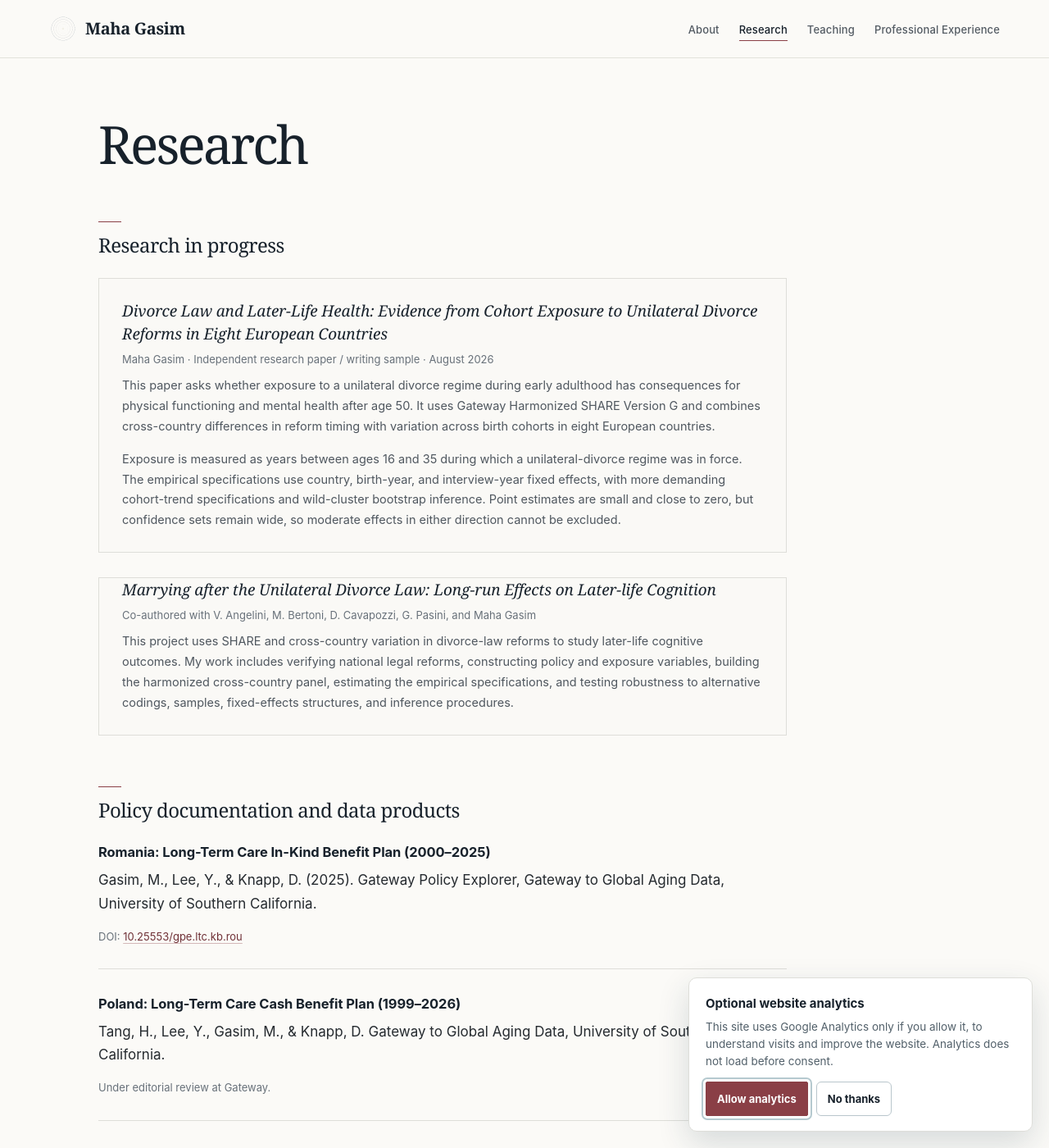
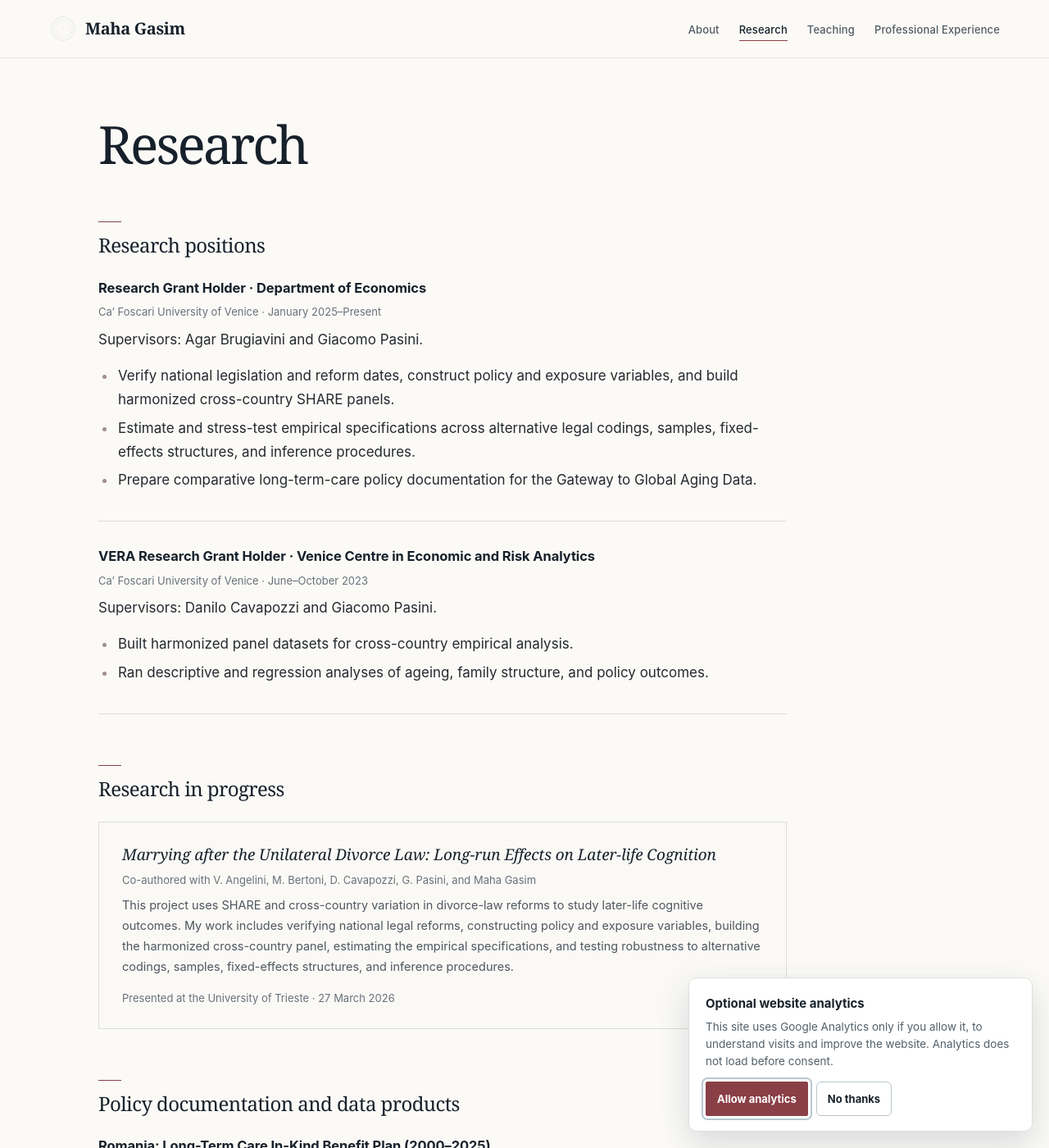
Before and after one commit to mahagasim/mahagasim.github.io, a Jekyll site: the page built from research.md, in a window 1280 px wide and 1400 px high. Shown: the whole window at 82% size. Built offline with Jekyll 4.4.1, drawn with Linux system fonts in a browser that asks for light colours; some of the changed text lies outside the part shown.

Commit message:
Reorder research page and keep cognition project only

```diff
--- a/research.md
+++ b/research.md
@@ -1,47 +1,10 @@
 ---
 layout: default
 title: Research
-description: Research in progress, policy data products, presentations, and research positions by Maha Gasim.
+description: Research positions, research in progress, and policy data products by Maha Gasim.
 ---
 
 # Research
-
-## Research in progress
-
-<div class="entry feature-entry paper-entry">
-  <h3><em>Divorce Law and Later-Life Health: Evidence from Cohort Exposure to Unilateral Divorce Reforms in Eight European Countries</em></h3>
-  <p class="entry-meta">Maha Gasim · Independent research paper / writing sample · August 2026</p>
-  <p>This paper asks whether exposure to a unilateral divorce regime during early adulthood has consequences for physical functioning and mental health after age 50. It uses Gateway Harmonized SHARE Version G and combines cross-country differences in reform timing with variation across birth cohorts in eight European countries.</p>
-  <p>Exposure is measured as years between ages 16 and 35 during which a unilateral-divorce regime was in force. The empirical specifications use country, birth-year, and interview-year fixed effects, with more demanding cohort-trend specifications and wild-cluster bootstrap inference. Point estimates are small and close to zero, but confidence sets remain wide, so moderate effects in either direction cannot be excluded.</p>
-</div>
-
-<div class="entry feature-entry paper-entry">
-  <h3><em>Marrying after the Unilateral Divorce Law: Long-run Effects on Later-life Cognition</em></h3>
-  <p class="entry-meta">Co-authored with V. Angelini, M. Bertoni, D. Cavapozzi, G. Pasini, and Maha Gasim</p>
-  <p>This project uses SHARE and cross-country variation in divorce-law reforms to study later-life cognitive outcomes. My work includes verifying national legal reforms, constructing policy and exposure variables, building the harmonized cross-country panel, estimating the empirical specifications, and testing robustness to alternative codings, samples, fixed-effects structures, and inference procedures.</p>
-</div>
-
-## Policy documentation and data products
-
-<div class="entry">
-  <h3>Romania: Long-Term Care In-Kind Benefit Plan (2000–2025)</h3>
-  <p>Gasim, M., Lee, Y., &amp; Knapp, D. (2025). Gateway Policy Explorer, Gateway to Global Aging Data, University of Southern California.</p>
-  <p class="entry-meta">DOI: <a href="https://doi.org/10.25553/gpe.ltc.kb.rou">10.25553/gpe.ltc.kb.rou</a></p>
-</div>
-
-<div class="entry">
-  <h3>Poland: Long-Term Care Cash Benefit Plan (1999–2026)</h3>
-  <p>Tang, H., Lee, Y., Gasim, M., &amp; Knapp, D. Gateway to Global Aging Data, University of Southern California.</p>
-  <p class="entry-meta">Under editorial review at Gateway.</p>
-</div>
-
-## Presentations
-
-<div class="entry presentation-entry">
-  <h3>University of Trieste</h3>
-  <p class="entry-meta">27 March 2026</p>
-  <p><em>Marrying after the Unilateral Divorce Law: Long-run Effects on Later-life Cognition</em>.</p>
-</div>
 
 ## Research positions
 
@@ -65,3 +28,26 @@ description: Research in progress, policy data products, presentations, and rese
     <li>Ran descriptive and regression analyses of ageing, family structure, and policy outcomes.</li>
   </ul>
 </div>
+
+## Research in progress
+
+<div class="entry feature-entry paper-entry">
+  <h3><em>Marrying after the Unilateral Divorce Law: Long-run Effects on Later-life Cognition</em></h3>
+  <p class="entry-meta">Co-authored with V. Angelini, M. Bertoni, D. Cavapozzi, G. Pasini, and Maha Gasim</p>
+  <p>This project uses SHARE and cross-country variation in divorce-law reforms to study later-life cognitive outcomes. My work includes verifying national legal reforms, constructing policy and exposure variables, building the harmonized cross-country panel, estimating the empirical specifications, and testing robustness to alternative codings, samples, fixed-effects structures, and inference procedures.</p>
+  <p class="entry-meta">Presented at the University of Trieste · 27 March 2026</p>
+</div>
+
+## Policy documentation and data products
+
+<div class="entry">
+  <h3>Romania: Long-Term Care In-Kind Benefit Plan (2000–2025)</h3>
+  <p>Gasim, M., Lee, Y., &amp; Knapp, D. (2025). Gateway Policy Explorer, Gateway to Global Aging Data, University of Southern California.</p>
+  <p class="entry-meta">DOI: <a href="https://doi.org/10.25553/gpe.ltc.kb.rou">10.25553/gpe.ltc.kb.rou</a></p>
+</div>
+
+<div class="entry">
+  <h3>Poland: Long-Term Care Cash Benefit Plan (1999–2026)</h3>
+  <p>Tang, H., Lee, Y., Gasim, M., &amp; Knapp, D. Gateway to Global Aging Data, University of Southern California.</p>
+  <p class="entry-meta">Under editorial review at Gateway.</p>
+</div>
```
